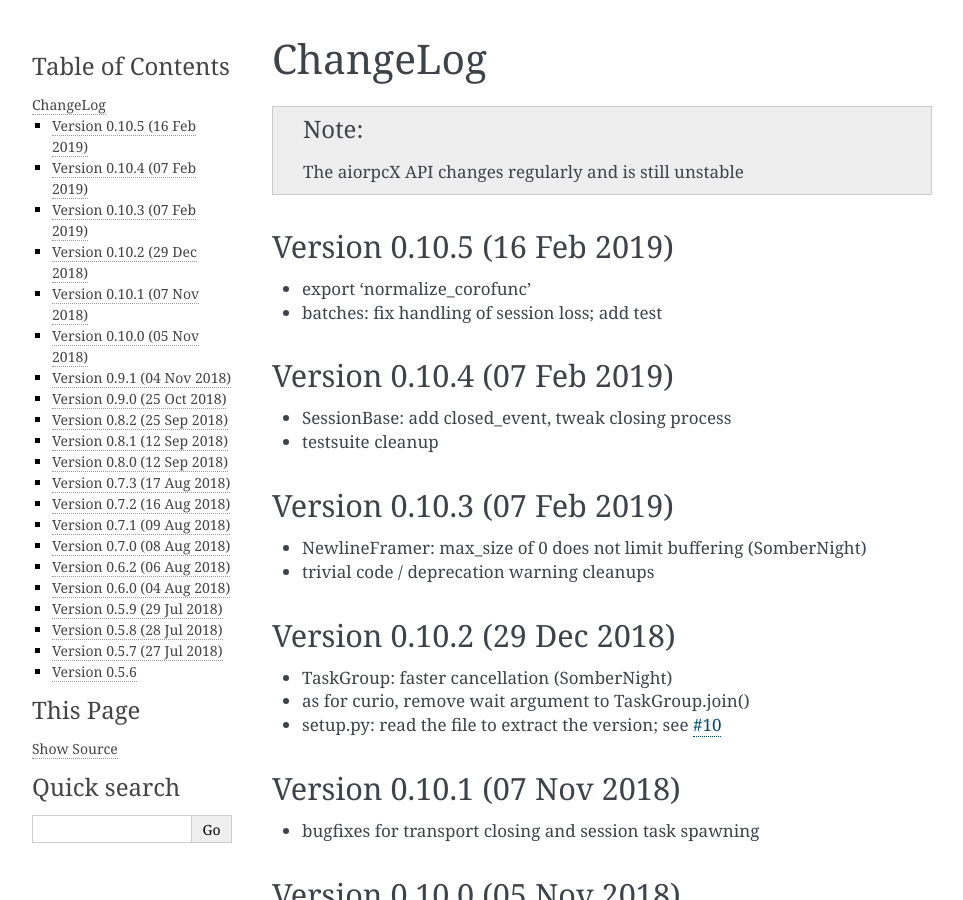
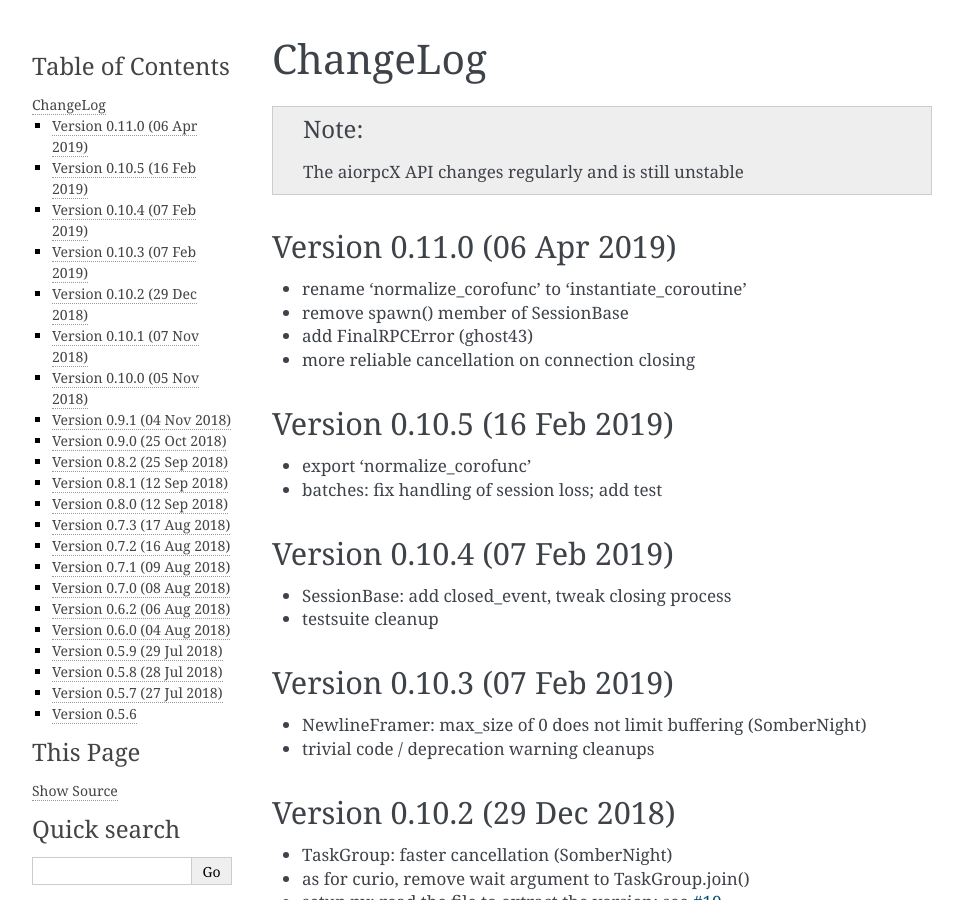
Before and after one commit to kyuupichan/aiorpcX, a Sphinx documentation site: the page built from docs/changelog.rst, in a window 1280 px wide and 900 px high. Shown: the whole window, without its empty margins (148-1111 px from the left). Built offline with Sphinx 7.4.7, drawn with Linux system fonts in a browser that asks for light colours.

Commit message:
Prepare 0.11.0

```diff
--- a/aiorpcx/__init__.py
+++ b/aiorpcx/__init__.py
@@ -6,7 +6,7 @@ from .session import *
 from .util import *
 
 
-_version_str = '0.10.5'
+_version_str = '0.11.0'
 _version = tuple(int(part) for part in _version_str.split('.'))
 
 
--- a/docs/changelog.rst
+++ b/docs/changelog.rst
@@ -3,6 +3,14 @@ ChangeLog
 
 .. note:: The aiorpcX API changes regularly and is still unstable
 
+
+Version 0.11.0 (06 Apr 2019)
+----------------------------
+
+* rename 'normalize_corofunc' to 'instantiate_coroutine'
+* remove spawn() member of SessionBase
+* add FinalRPCError (ghost43)
+* more reliable cancellation on connection closing
 
 Version 0.10.5 (16 Feb 2019)
 ----------------------------
```
